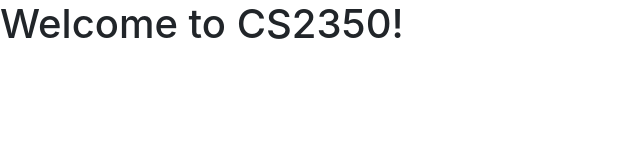
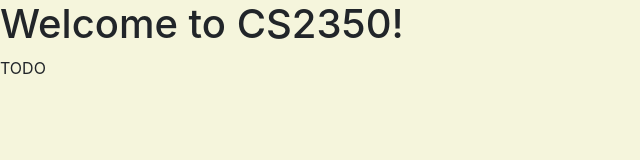
Before and after one commit to Sami-Hallows/cs2350-practice-07, a plain HTML site: page src/index.html in a window 1280 px wide. Shown: the whole page, without its empty margins (0-640 px from the left). Drawn offline with nearby package versions, Linux system fonts and the light colour scheme.

Commit message:
Finished setup

```diff
--- a/src/index.html
+++ b/src/index.html
@@ -11,6 +11,7 @@
 
 <body>
   <h1>Welcome to CS2350!</h1>
+  TODO
   <script src="/javascripts/main.js"></script>
 </body>
 
--- a/src/stylesheets/main.css
+++ b/src/stylesheets/main.css
@@ -1,2 +1,12 @@
 /* TODO */
 @import "~bootstrap/dist/css/bootstrap.min.css";
+
+* {
+    box-sizing: border-box;
+}
+
+/* TODO */
+
+body {
+    background-color: beige;
+}
```
